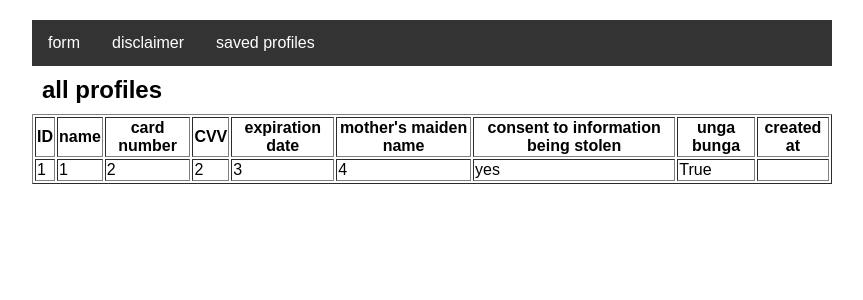
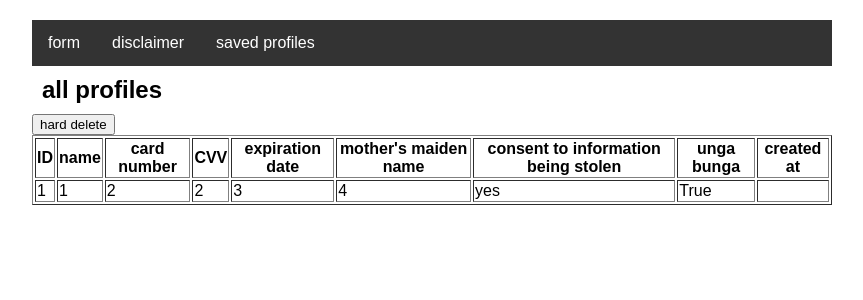
Before and after one commit to shaliass/FormsFlaskSite, a Flask app: page /admin/profiles in a window 1280 px wide. Shown: the top 300 px of the page, without its empty margins (208-1071 px from the left). Run offline with Flask 3, Linux system fonts and the light colour scheme.

Commit message:
added delete button for profiles, no css

```diff
--- a/app.py
+++ b/app.py
@@ -82,3 +82,38 @@ def disclaimer():
 def admin_profiles():
     profiles = Profile.query.all()
     return render_template('admin_profiles.html', profiles=profiles)
+
+@app.route('/admin/profiles/deleteButton', methods=['POST'])
+def admin_profilesDeleteButton():
+    try:
+        profileId = request.form.get('profileId', '')
+
+        if not profileId:
+            error = f"No profile id included for deletion."
+            profiles = Profile.query.all()
+            return render_template('admin_profiles.html', profiles=profiles, error=error)
+
+        profile_to_delete = Profile.query.filter_by(id=profileId).first()
+
+        if not profile_to_delete:
+            error = f"No profile found with id = {profileId}"
+            profiles = Profile.query.all()
+            return render_template('admin_profiles.html', profiles=profiles, error=error)
+        if request.form.get('deleteStyle') == 'hard':
+            db.session.delete(profile_to_delete)
+
+            db.session.commit()
+
+            return redirect(url_for('admin_profiles'))
+        else:
+            profile_to_delete.deleted = not profile_to_delete.deleted
+
+            db.session.commit()
+
+            return redirect(url_for('admin_profiles'))
+
+    except Exception as e:
+        db.session.rollback()
+        error = f"Error writing to database file."
+        profiles = Profile.query.all()
+        return render_template('admin_profiles.html', profiles=profiles, error=error)
--- a/templates/admin_profiles.html
+++ b/templates/admin_profiles.html
@@ -24,6 +24,18 @@
     <td>{{profile.con}}</td>
     <td>{{profile.ungaBunga}}</td>
     <td>{{profile.created_at}}</td>
+    <div>
+      <form method="POST" action="{{url_for('admin_profilesDeleteButton')}}">
+        <input
+          type="hidden"
+          name="profileId"
+          id="profileId"
+          value="{{profile.id}}"
+        />
+        <input name="deleteStyle" type="hidden" value="hard" />
+        <button type="submit">hard delete</button>
+      </form>
+    </div>
   </tr>
   {%endfor%}
 </table>
```
Also changed, not shown: instance/money.db.
